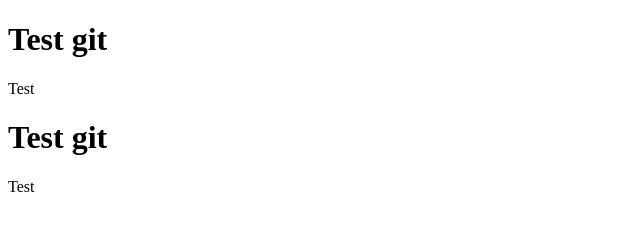
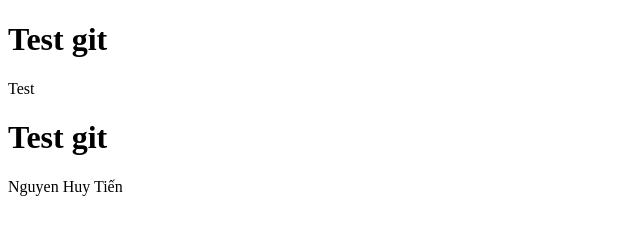
Before and after one commit to daoduyhoang/demo-git, a plain HTML site: page index.html in a window 1280 px wide. Shown: the whole page, without its empty margins (0-640 px from the left). Drawn offline with Linux system fonts and the light colour scheme.

Commit message:
git add row 13

```diff
--- a/index.html
+++ b/index.html
@@ -1,15 +1,18 @@
 <!DOCTYPE html>
 <html lang="en">
+
 <head>
   <meta charset="UTF-8" />
   <meta http-equiv="X-UA-Compatible" content="IE=edge" />
   <meta name="viewport" content="width=device-width, initial-scale=1.0" />
   <title>Document</title>
 </head>
+
 <body>
   <h1>Test git</h1>
   <p>Test</p>
   <h1>Test git</h1>
-    <p>Test</p>
+  <p>Nguyen Huy Tiến</p>
 </body>
+
 </html>
```
Lines whose indentation alone changed are shown as unchanged.
